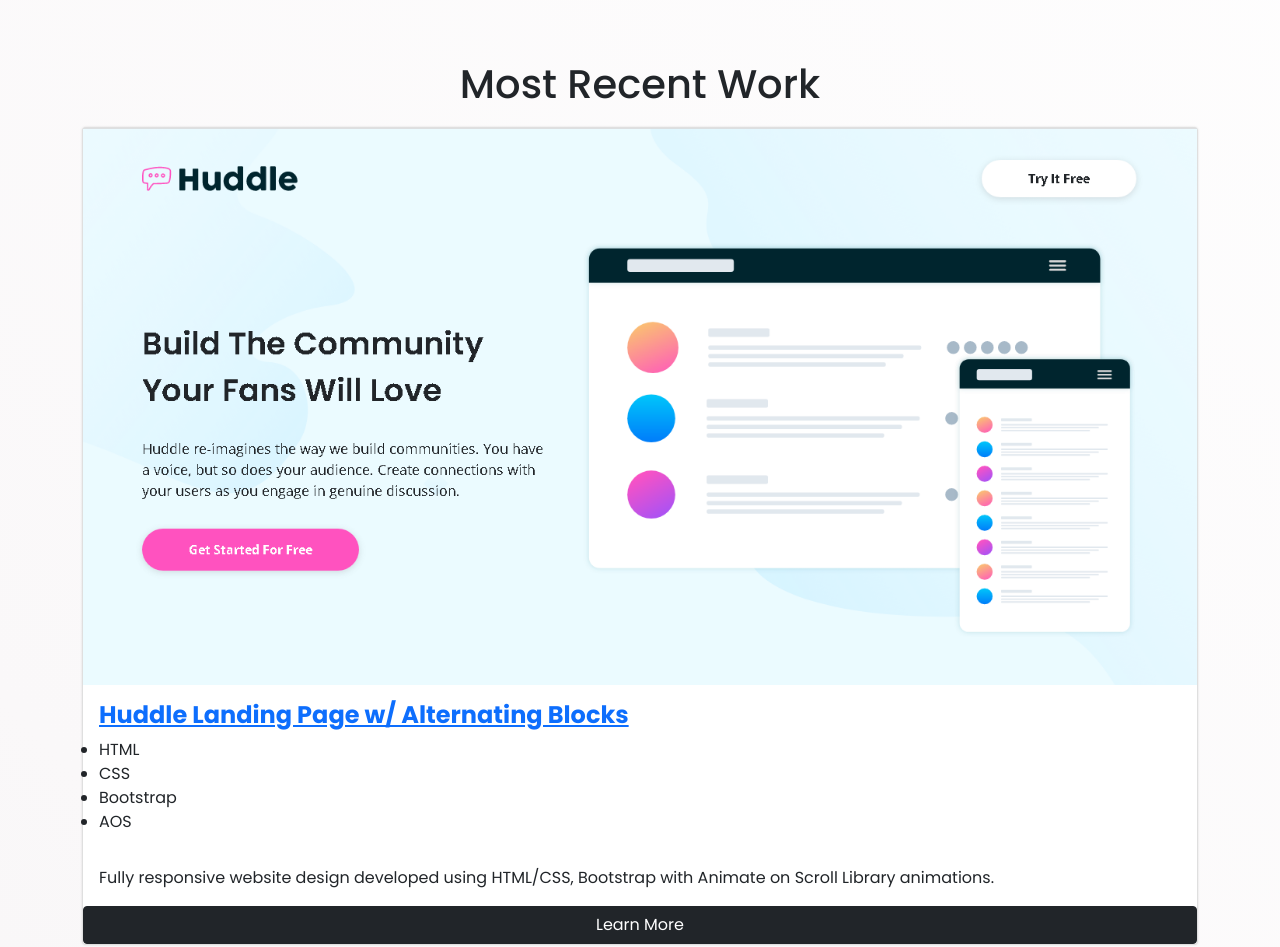
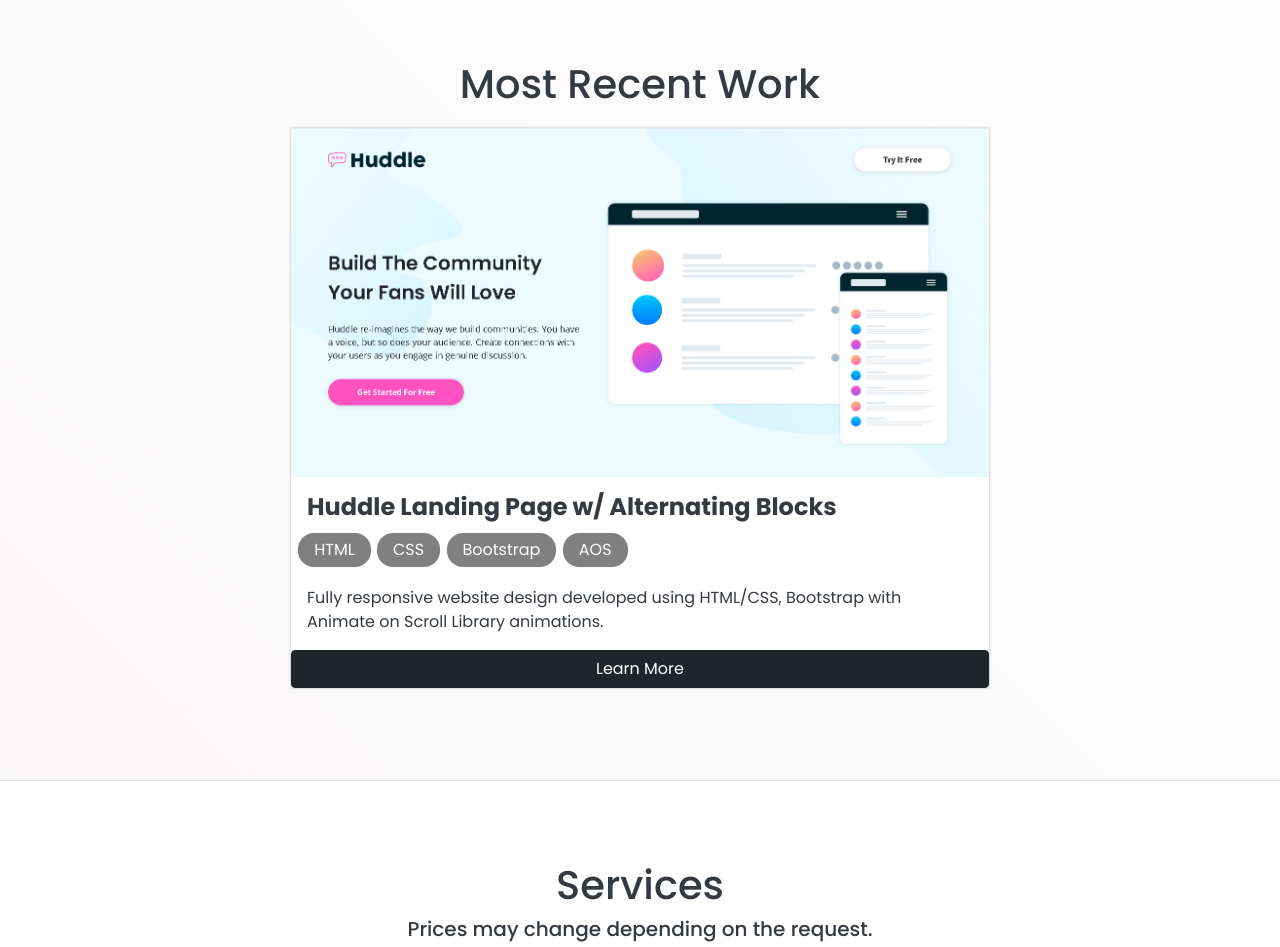
Before and after one commit to redpangilinan/portfolio, a plain HTML site: page index.html in a window 1280 px wide. Shown: the part 820-1767 px from the top of the page. Drawn offline with nearby package versions, Linux system fonts and the light colour scheme.

Commit message:
Update style.css

```diff
--- a/assets/css/style.css
+++ b/assets/css/style.css
@@ -5,6 +5,7 @@ body {
   background: linear-gradient(45deg, #EEEEEE, #FAF8F9, #FFFFFF);
   font-family: "Poppins", sans-serif;
   font-size: 16px;
+  color: #343a40;
 }
 
 /* Custom Scrollbar */
@@ -109,6 +110,78 @@ body::-webkit-scrollbar-thumb:hover {
   }
 }
 
+/* Tags */
+.tags {
+  list-style: none;
+  margin: 0;
+  overflow: hidden;
+  padding: 0;
+}
+
+.tags li {
+  float: left;
+}
+
+.tag {
+  background-color: gray;
+  color: #fff;
+  border-radius: 1rem;
+  padding: 0.3rem 1rem 0.3rem;
+  text-align: center;
+  max-width: 10rem;
+  margin: 0.2rem 0.2rem 0.2rem;
+}
+
+/* Cards */
+.card-img-top {
+  width: 100%;
+  height: 15vw;
+  object-fit: cover;
+}
+
+.card-img-left {
+  height: 100%;
+  object-fit: cover;
+}
+
+.card{
+  margin-top: 0.7rem;
+  margin-bottom: 0.7rem;
+  box-shadow: 0 0 3px rgba(0,0,0,.08), 0 0 3px rgba(0,0,0,.05);
+}
+
+.card-hoverable {
+  transition: .3s;
+  cursor: pointer;
+}
+
+.card-hoverable:hover{
+  transform: scale(1.05);
+  box-shadow: 0 10px 20px rgba(0,0,0,.12), 0 4px 8px rgba(0,0,0,.06);
+}
+
+.card-margin {
+  margin: 15px;
+}
+
+.card-title a {
+  color: #343a40;
+  text-decoration: none;
+}
+
+.card-title a:hover {
+  text-decoration: underline;
+}
+
+.card img {
+  cursor: pointer;
+}
+
+.card-project {
+  width: 100%;
+  max-width: 700px;
+}
+
 /* Content */
 .home-banner {
   background-image: linear-gradient(rgba(0, 0, 0, 0.5), rgba(0, 0, 0, 0.5)), url('../../images/background.jpg');
@@ -148,37 +221,6 @@ body::-webkit-scrollbar-thumb:hover {
   transition: .3s;
 }
 
-.card-img-top {
-  width: 100%;
-  height: 15vw;
-  object-fit: cover;
-}
-
-.card-img-left {
-  height: 100%;
-  object-fit: cover;
-}
-
-.card{
-  margin-top: 0.7rem;
-  margin-bottom: 0.7rem;
-  box-shadow: 0 0 3px rgba(0,0,0,.08), 0 0 3px rgba(0,0,0,.05);
-}
-
-.card-hoverable {
-  transition: .3s;
-  cursor: pointer;
-}
-
-.card-hoverable:hover{
-  transform: scale(1.05);
-  box-shadow: 0 10px 20px rgba(0,0,0,.12), 0 4px 8px rgba(0,0,0,.06);
-}
-
-.card-margin {
-  margin: 15px;
-}
-
 .resume-dl-btn {
   padding-left: 1.5rem;
   padding-right: 1.5rem;
@@ -206,3 +248,14 @@ body::-webkit-scrollbar-thumb:hover {
 .zoom:hover {
   transform: scale(1.05);
 }
+
+address a {
+  text-decoration: none;
+  color: #343a40;
+}
+
+@media (max-width: 550px) {
+  section h5 {
+    font-size: 100%;
+  }
+}
```
